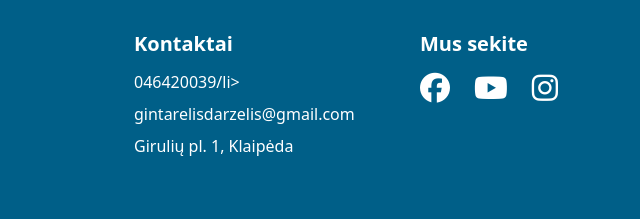
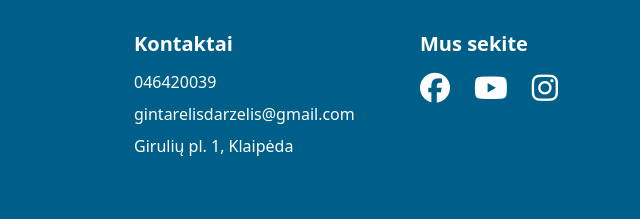
Before and after one commit to mariusdz/gintarelis, a plain HTML site: page index.html in a window 1280 px wide. Shown: the part 3038-3257 px from the top of the page, 526-1166 px from the left. Drawn offline with nearby package versions, Linux system fonts and the light colour scheme; no server answers.

Commit message:
Fix contact list item closing tag in index.html

```diff
--- a/index.html
+++ b/index.html
@@ -456,7 +456,7 @@
           <div>
             <h2 class="text-xl font-bold mb-3">Kontaktai</h2>
             <ul class="space-y-2">
-              <li>046420039/li>
+              <li>046420039</li>
               <li>gintarelisdarzelis@gmail.com</li>
               <li>Girulių pl. 1, Klaipėda</li>
             </ul>
```
